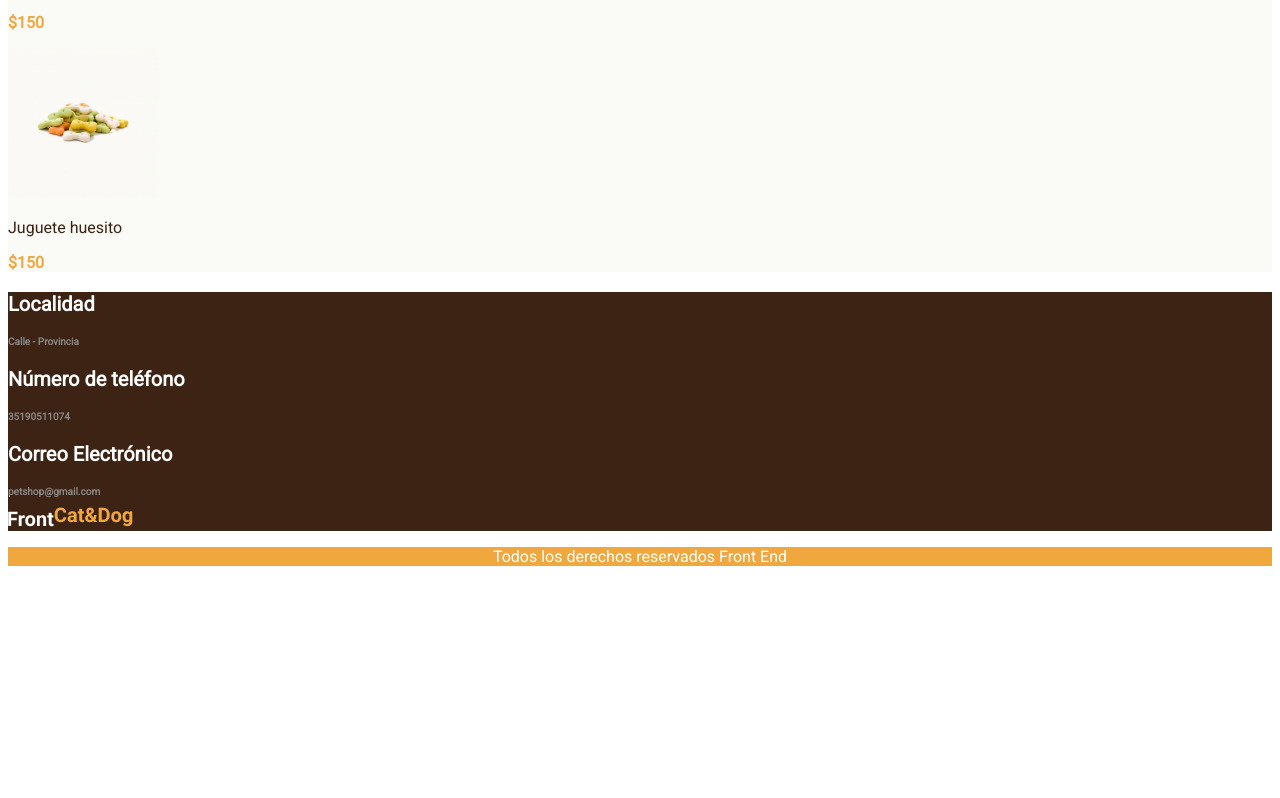
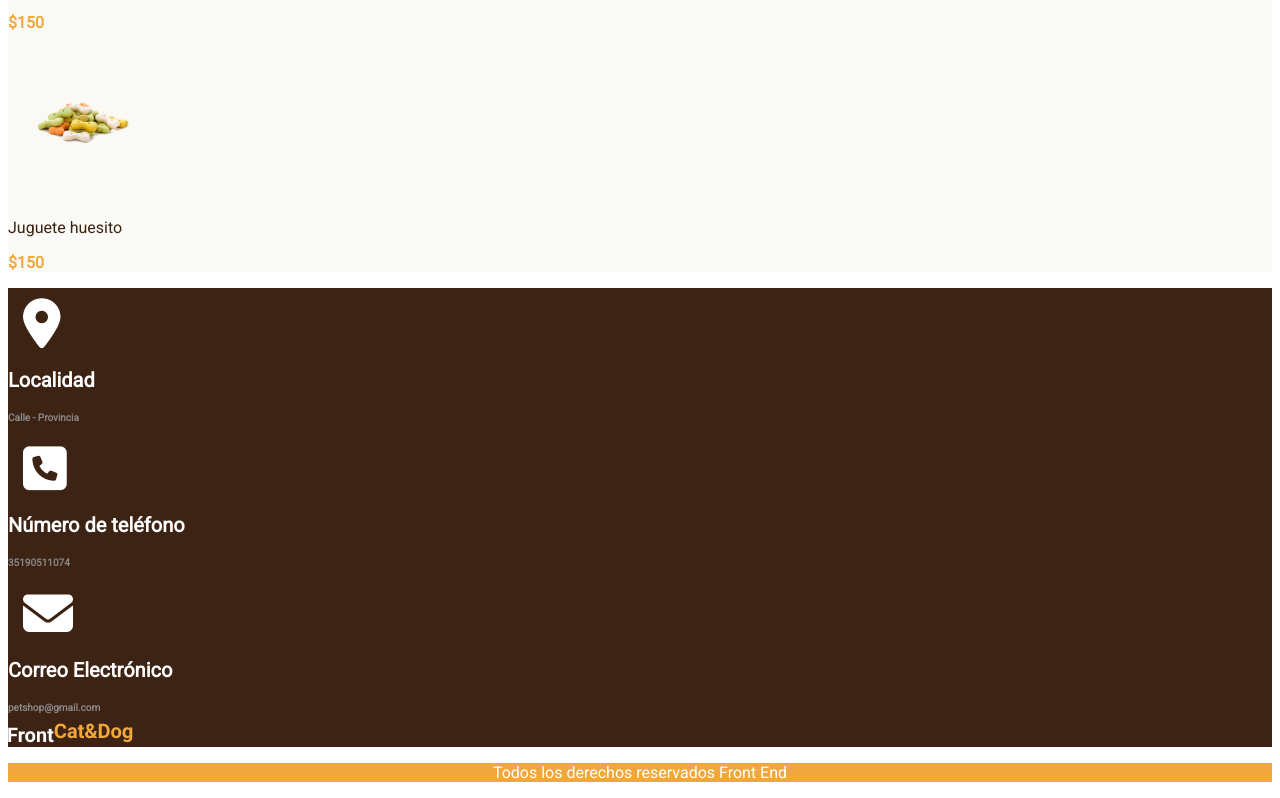
Before and after one commit to KevinRivero/Ejercitacion-Front-End, a plain HTML site: page clase2705/Petshop/index.html in a window 1280 px wide. Shown: the part 1274-2072 px from the top of the page. Before the commit the page ends 1856 px from the top, so only its background shows below. Drawn offline with Linux system fonts and the light colour scheme.

Commit message:
se agregan iconos

```diff
--- a/clase2705/Petshop/index.html
+++ b/clase2705/Petshop/index.html
@@ -9,6 +9,7 @@
     <link rel="preconnect" href="https://fonts.googleapis.com">
     <link rel="preconnect" href="https://fonts.gstatic.com" crossorigin>
     <link href="https://fonts.googleapis.com/css2?family=Roboto&display=swap" rel="stylesheet">
+    <script src="https://kit.fontawesome.com/bb8f3c0613.js" crossorigin="anonymous"></script>
     <title>Full Desktop</title>
 </head>
 
@@ -16,7 +17,7 @@
     <header>
         <nav>
             <span>Grandes ofertas en comederos</span>
-            <ul type="none">
+            <ul>
                 <li>Español</li>
                 <li>$ARG</li>
             </ul>
@@ -54,10 +55,13 @@
         </div>
     </section>
     <section class="informacion">
+        <i class="fa-solid fa-location-dot"></i>
         <h3>Localidad</h3>
         <p class="inf">Calle - Provincia</p>
+        <i class="fa-solid fa-square-phone"></i>
         <h3>Número de teléfono</h3>
         <p class="inf">35190511074</p>
+        <i class="fa-solid fa-envelope"></i>
         <h3>Correo Electrónico</h3>
         <p class="inf">petshop@gmail.com</p>
         <img src="img/Front blanco.png" alt="Front"><img src="img/Cat&Dog naranja.png" alt="CatyDog">
--- a/clase2705/Petshop/style.css
+++ b/clase2705/Petshop/style.css
@@ -58,6 +58,12 @@ h3{
     font-weight: 700;
     font-size: 10px;
 }
+
+.fa-solid{
+    font-size: 50px;
+    margin-top: 10px;
+    margin-left: 15px;
+}
 footer{
     background-color: #F0A83E;
     text-align: center;
```
